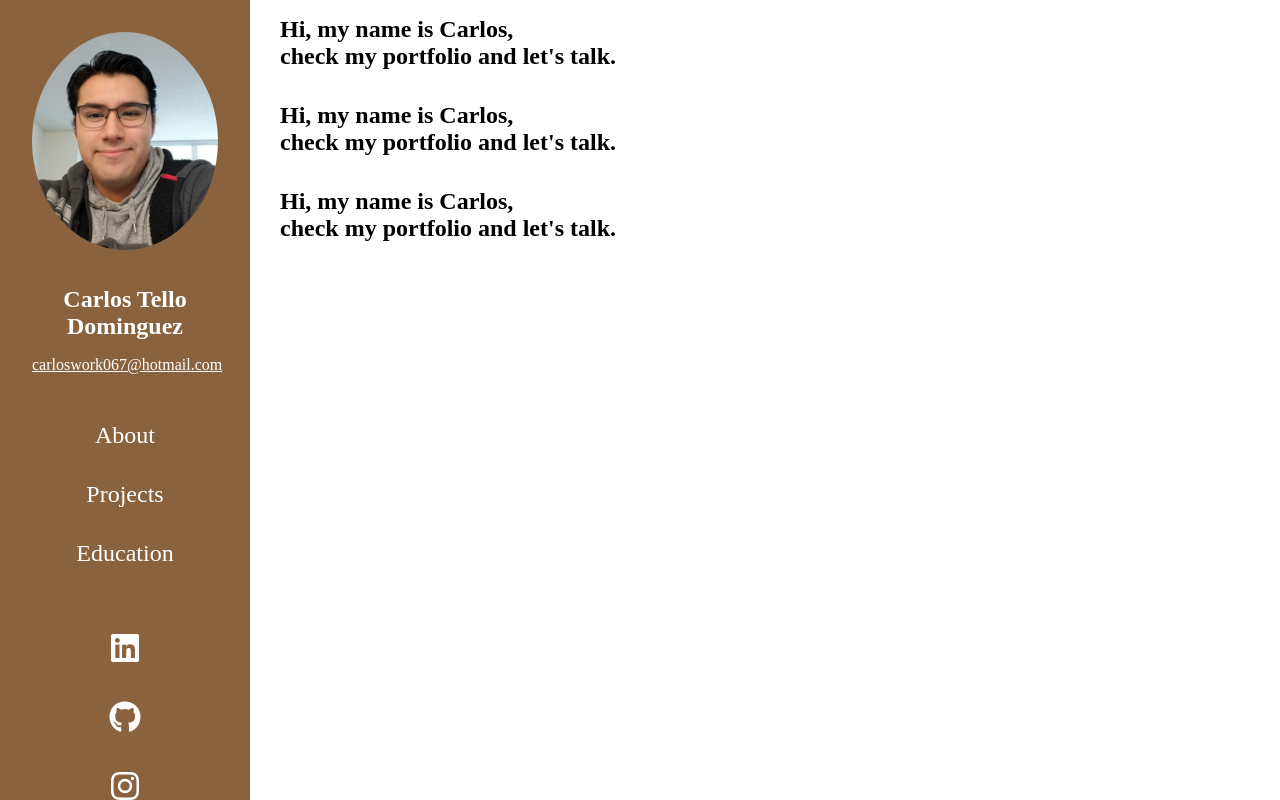
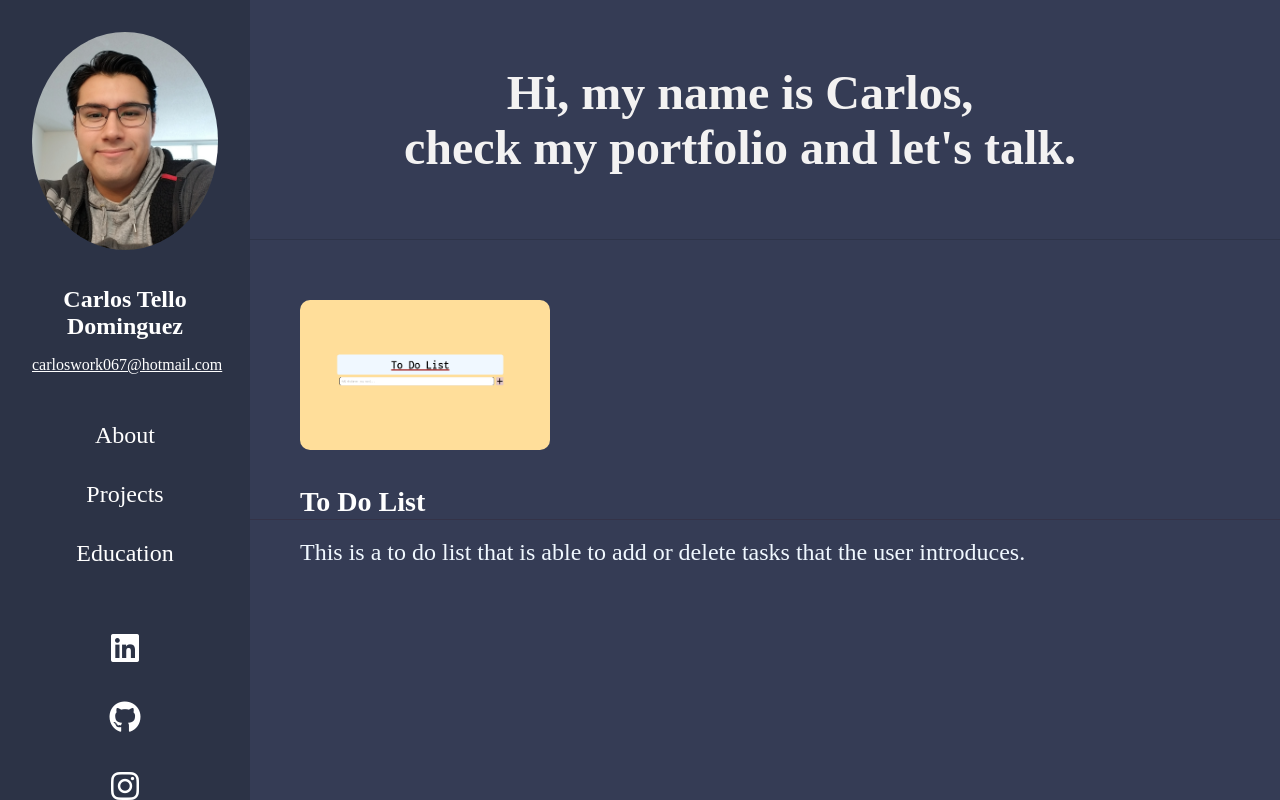
Before and after one commit to CharlieCharlie79/Portfolio, a plain HTML site: page HTML/home.html in a window 1280 px wide. Drawn offline with Linux system fonts and the light colour scheme.

Commit message:
Title and section of projects

```diff
--- a/CSS/home.css
+++ b/CSS/home.css
@@ -9,12 +9,12 @@ body
 {
     font-size: 100%;
     display: block;
+    background-color: #353c55;
 }
 
-img
+p
 {
-    height: 160px;
-    width: 150px;
+    color:aliceblue
 }
 
 a
@@ -27,7 +27,7 @@ a
     display: flex;
     flex-direction:column;
     z-index: 1;
-    background-color: rgb(138, 98, 61);
+    background-color: rgb(44, 51, 70);
     padding: 1rem 2rem;
     position:sticky;
     height: 100%;
@@ -121,9 +121,64 @@ a
 
 /***********************************/
 
+
 .sections
 {
-    margin-left: 280px;
-    height: auto;
-    position: relative;
+    margin-left: 200px;
+    height: 15rem;
 }
+
+.about
+{
+    text-align: center;
+    justify-content: center;
+    align-items: center;
+    display: flex;
+    border-bottom: 1px solid #2e3449;
+}
+
+.about h1
+{
+    font-size: 3rem;
+    color:rgb(243, 242, 242);
+}
+
+.projects
+{
+    margin-top: 30px;
+    padding: 30px 0px 30px 100px;
+    border-bottom: 1px solid #330a0a2a;
+    height: 250px;
+    line-height: 150px;
+
+}
+
+.projects img
+{
+    float: left;
+    margin: 0 30px 0 0;
+    border-radius: 10px;
+    transition: 0.3s;
+    height: 150px;
+    width: 250px;
+}
+
+.projects img:hover
+{
+    height: 170px;
+    width: 270px;
+    border: 3px solid gold;
+}
+
+.description
+{
+    line-height: 1;
+    display: inline-block;
+    vertical-align: middle;
+    font-size: 1.5rem;
+}
+
+.description h3
+{
+    color: rgb(255, 255, 255);
+}
--- a/HTML/home.html
+++ b/HTML/home.html
@@ -37,23 +37,18 @@
     </section>
 
     <section>
-
-            <div class="about, sections">
+            <div class="about sections">
                 <h1>Hi, my name is Carlos, <br>
                         check my portfolio and let's talk.
                 </h1>
             </div>
 
-            <div class="projects, sections">
-                <h1>Hi, my name is Carlos, <br>
-                        check my portfolio and let's talk.
-                </h1>
-            </div>
-
-            <div class="education, sections">
-                <h1>Hi, my name is Carlos, <br>
-                        check my portfolio and let's talk.
-                </h1>
+            <div class="projects sections">
+                <a href="https://github.com/CharlieCharlie79/To_Do_List_2" target="_blank"><img src="/IMG/to-do-list.png" alt=""></a>
+                <div class="description">
+                    <h3>To Do List</h3><br>
+                    <p>This is a to do list that is able to add or delete tasks that the user introduces.</p>
+                </div>
             </div>
     </section>
 
```
Also changed, not shown: IMG/to-do-list.png (added).
